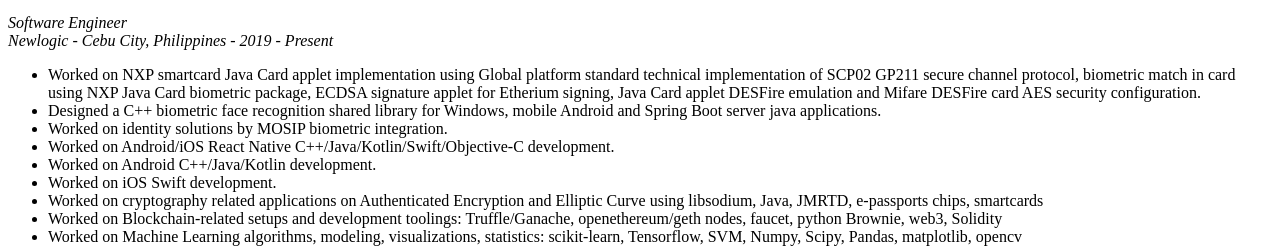
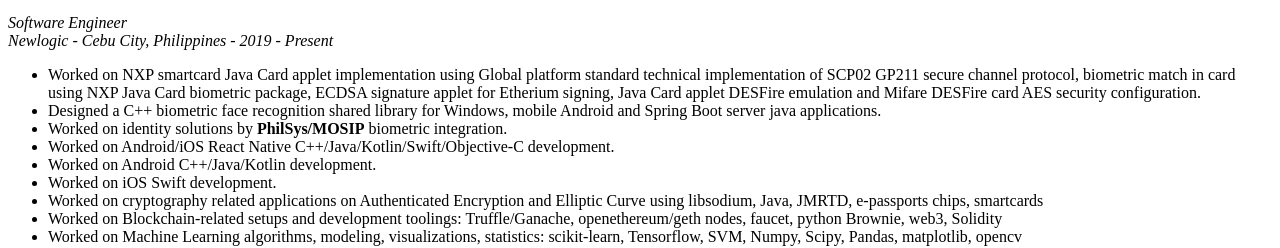
Before and after one commit to korgx5dsynth/korgx5dsynth.github.io, a plain HTML site: page index.html in a window 1280 px wide. Shown: the part 1471-1719 px from the top of the page. Drawn offline with Linux system fonts and the light colour scheme.

Commit message:
Update index.html

```diff
--- a/index.html
+++ b/index.html
@@ -82,7 +82,7 @@
 <ul>
 <li>Worked on NXP smartcard Java Card applet implementation using Global platform standard technical implementation of SCP02 GP211 secure channel protocol, biometric match in card using NXP Java Card biometric package, ECDSA signature  applet for Etherium signing, Java Card applet DESFire emulation and Mifare DESFire card AES security configuration.<br>
 <li>Designed a C++ biometric face recognition shared library for Windows, mobile Android and Spring Boot server java applications. </li>
-<li>Worked on identity solutions by MOSIP biometric integration.</li>
+<li>Worked on identity solutions by <b>PhilSys/MOSIP</b> biometric integration.</li>
 <li>Worked on Android/iOS React Native C++/Java/Kotlin/Swift/Objective-C development. </li>
 <li>Worked on Android C++/Java/Kotlin development. </li>
 <li>Worked on iOS Swift development. </li>
```
